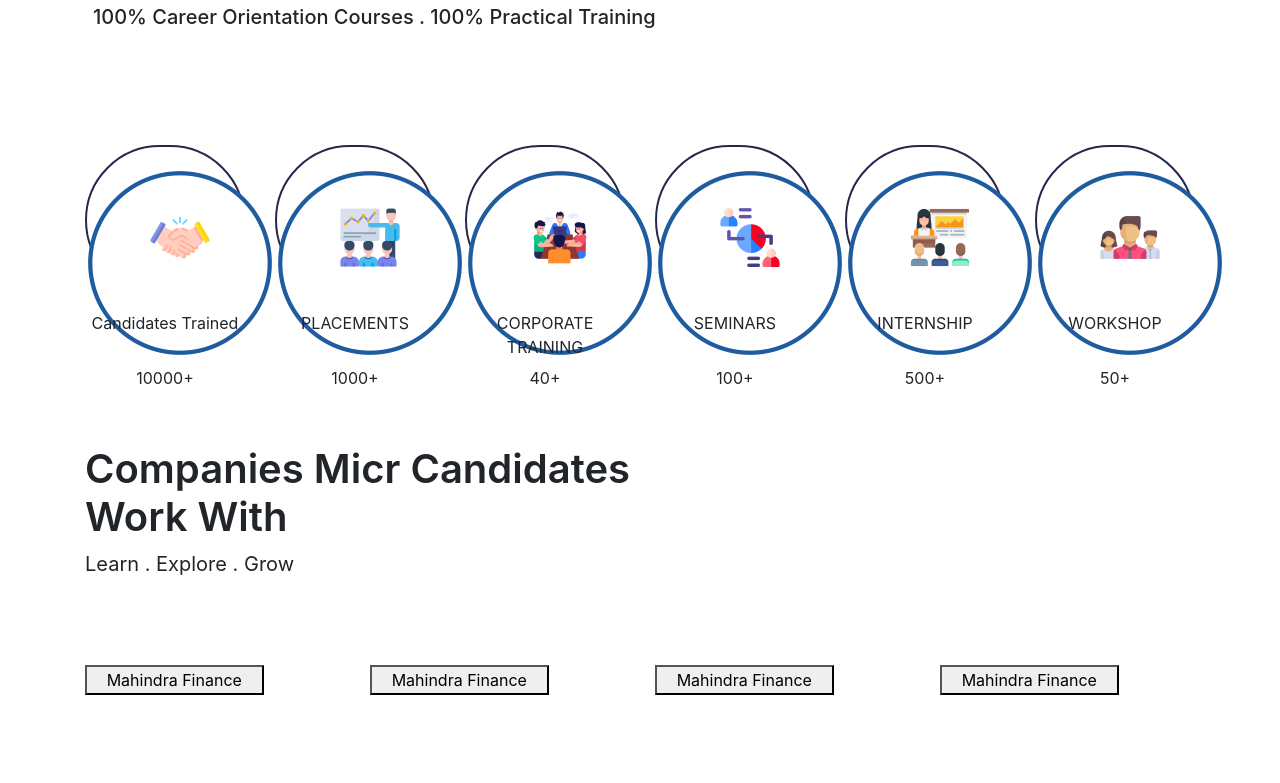
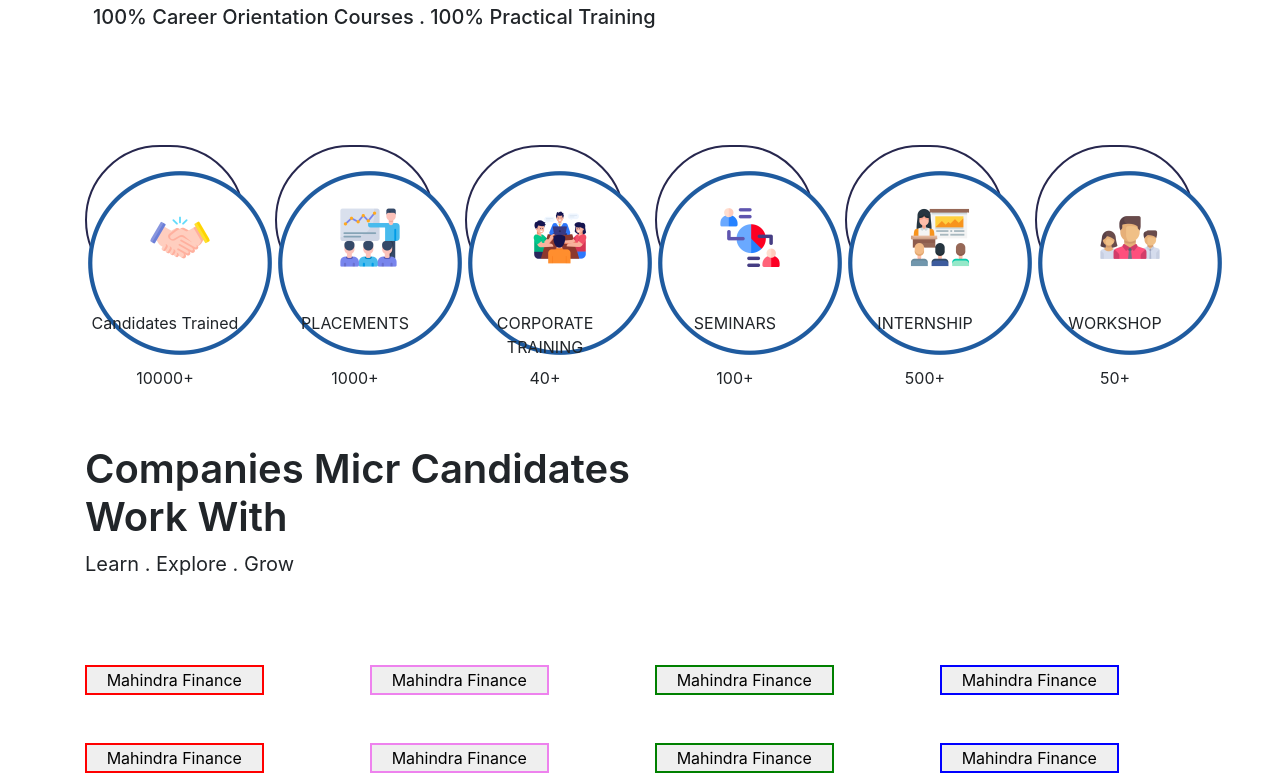
Before and after one commit to guru1121/My-Projects, a plain HTML site: page MICR/index.html in a window 1280 px wide. Shown: the part 1760-2543 px from the top of the page. Before the commit the page ends 2455 px from the top, so only its background shows below. Drawn offline with nearby package versions, Linux system fonts and the light colour scheme; files whose address does not match are found by name.

Commit message:
Update index.html

```diff
--- a/MICR/index.html
+++ b/MICR/index.html
@@ -399,20 +399,44 @@
             </div>
           </div>
         </div>
+        <!-- buttons -->
         <div class="row" id="btns">
           <div class="col-lg-3">
-            <button>Mahindra Finance</button>
+            <button style="border: 2px solid red;">Mahindra Finance</button>
           </div>
           <div class="col-lg-3">
-            <button>Mahindra Finance</button>
+            <button style="border: 2px solid violet;">Mahindra Finance</button>
           </div>
           <div class="col-lg-3">
-            <button>Mahindra Finance</button>
+            <button style="border: 2px solid green;">Mahindra Finance</button>
           </div>
           <div class="col-lg-3">
-            <button>Mahindra Finance</button>
+            <button style="border: 2px solid blue;">Mahindra Finance</button>
           </div>
         </div>
+        <div class="mt-5"></div>
+        <div class="row" id="btns">
+          <div class="col-lg-3">
+            <button style="border: 2px solid red;">Mahindra Finance</button>
+          </div>
+          <div class="col-lg-3">
+            <button style="border: 2px solid violet;">Mahindra Finance</button>
+          </div>
+          <div class="col-lg-3">
+            <button style="border: 2px solid green;">Mahindra Finance</button>
+          </div>
+          <div class="col-lg-3">
+            <button style="border: 2px solid blue;">Mahindra Finance</button>
+          </div>
+        </div>
+
+        <div class="row">
+          <div class="col-lg-6"><img src="/MICR/images/left_blue_arrow.png" alt=""></div>
+          <div class="col-lg-6">
+            <img src="" alt="">
+          </div>
+        </div>
+
         </div>
     </section>
 
```
